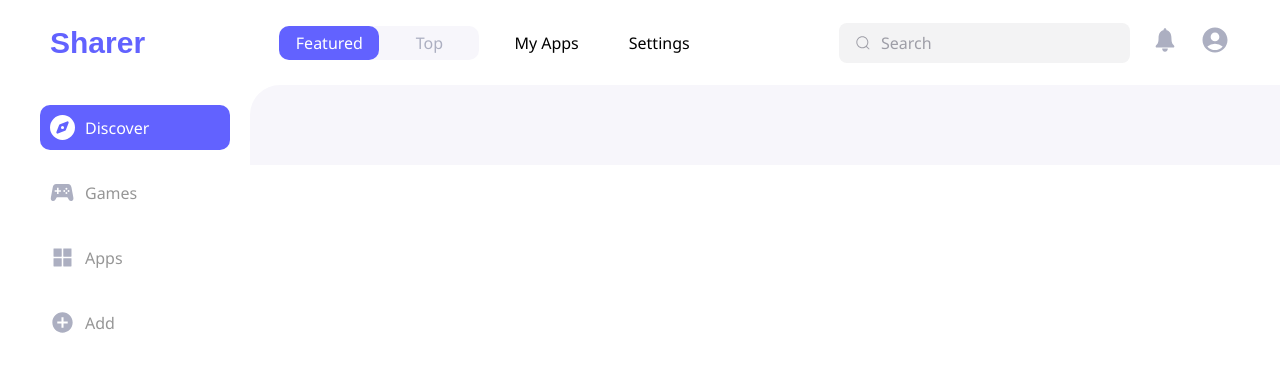
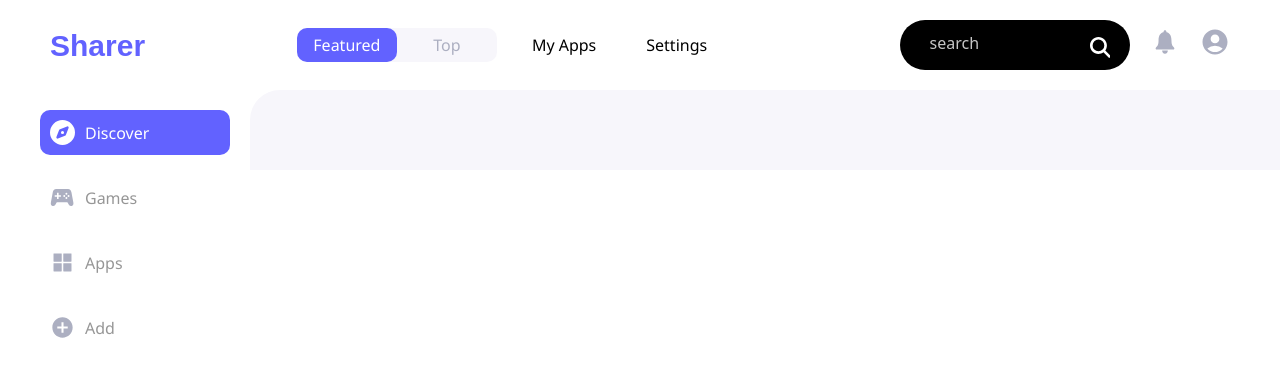
Before and after one commit to ismylsmylv/sharer, a Next.js app: page / in a window 1280 px wide. Shown: the top 376 px of the page. Built offline with nearby package versions, Linux system fonts and the light colour scheme; no server answers; a web font is replaced by a local one.

Commit message:
search replaced, pending fixes

```diff
--- a/src/components/navbar/page.tsx
+++ b/src/components/navbar/page.tsx
@@ -7,6 +7,7 @@ import Link from "next/link";
 import { HiMiniBars3CenterLeft } from "react-icons/hi2";
 import Sidebar from "../sidebar/page";
 import { IoCloseSharp } from "react-icons/io5";
+import SearchBox from "../search-box/page";
 type Props = {};
 
 function Navbar({}: Props) {
@@ -73,14 +74,17 @@ function Navbar({}: Props) {
         </Link>
       </div>
       <div className="controls">
-        <div className="group">
+        <div className="search w-64	flex items-center justify-end	">
+          <SearchBox />
+        </div>
+        {/* <div className="group">
           <svg className="icon" aria-hidden="true" viewBox="0 0 24 24">
             <g>
               <path d="M21.53 20.47l-3.66-3.66C19.195 15.24 20 13.214 20 11c0-4.97-4.03-9-9-9s-9 4.03-9 9 4.03 9 9 9c2.215 0 4.24-.804 5.808-2.13l3.66 3.66c.147.146.34.22.53.22s.385-.073.53-.22c.295-.293.295-.767.002-1.06zM3.5 11c0-4.135 3.365-7.5 7.5-7.5s7.5 3.365 7.5 7.5-3.365 7.5-7.5 7.5-7.5-3.365-7.5-7.5z"></path>
             </g>
           </svg>
           <input placeholder="Search" type="search" className="input" />
-        </div>
+        </div> */}
         <nav>
           <button>
             <IoIosNotifications color="acafc1" size={30} />
--- a/src/components/navbar/style.scss
+++ b/src/components/navbar/style.scss
@@ -89,39 +89,6 @@
             max-width: 300px;
         }
 
-        .input {
-            width: 100%;
-            height: 40px;
-            line-height: 28px;
-            padding: 0 1rem;
-            padding-left: 2.5rem;
-            border: 2px solid transparent;
-            border-radius: 8px;
-            outline: none;
-            background-color: #f3f3f4;
-            color: #0d0c22;
-            transition: .3s ease;
-        }
-
-        .input::placeholder {
-            color: #9e9ea7;
-        }
-
-        .input:focus,
-        input:hover {
-            outline: none;
-            border-color: rgba(79, 76, 234, 0.4);
-            background-color: #fff;
-            box-shadow: 0 0 0 4px rgba(76, 87, 234, 0.1);
-        }
-
-        .icon {
-            position: absolute;
-            left: 1rem;
-            fill: #9e9ea7;
-            width: 1rem;
-            height: 1rem;
-        }
     }
 }
 
--- /dev/null
+++ b/src/components/search-box/page.tsx
@@ -0,0 +1,37 @@
+"use client";
+import React, { useState } from "react";
+import "./style.scss";
+type Props = {};
+
+function SearchBox({}: Props) {
+  const [checked, setchecked] = useState(false);
+  return (
+    <div className="searchBox">
+      <div className="container">
+        <input
+          checked={checked}
+          className="checkbox"
+          type="checkbox"
+          onClick={(e) => {
+            setchecked(!checked);
+          }}
+        />
+        <div className="mainbox">
+          <div className="iconContainer">
+            <svg
+              viewBox="0 0 512 512"
+              height="1em"
+              xmlns="http://www.w3.org/2000/svg"
+              className="search_icon"
+            >
+              <path d="M416 208c0 45.9-14.9 88.3-40 122.7L502.6 457.4c12.5 12.5 12.5 32.8 0 45.3s-32.8 12.5-45.3 0L330.7 376c-34.4 25.2-76.8 40-122.7 40C93.1 416 0 322.9 0 208S93.1 0 208 0S416 93.1 416 208zM208 352a144 144 0 1 0 0-288 144 144 0 1 0 0 288z"></path>
+            </svg>
+          </div>
+          <input className="search_input" placeholder="search" type="text" />
+        </div>
+      </div>
+    </div>
+  );
+}
+
+export default SearchBox;
--- /dev/null
+++ b/src/components/search-box/style.scss
@@ -0,0 +1,87 @@
+.searchBox {
+    .container {
+        position: relative;
+        box-sizing: border-box;
+        width: fit-content;
+    }
+
+    .mainbox {
+        box-sizing: border-box;
+        position: relative;
+        width: 230px;
+        height: 50px;
+        display: flex;
+        flex-direction: row-reverse;
+        align-items: center;
+        justify-content: center;
+        border-radius: 160px;
+        background-color: rgb(0, 0, 0);
+        transition: all 0.3s ease;
+    }
+
+    .checkbox:focus {
+        border: none;
+        outline: none;
+    }
+
+    .checkbox:checked {
+        right: 10px;
+    }
+
+    .checkbox:checked~.mainbox {
+        width: 50px;
+    }
+
+    .checkbox:checked~.mainbox .search_input {
+        width: 0;
+        height: 0px;
+    }
+
+    .checkbox:checked~.mainbox .iconContainer {
+        padding-right: 8px;
+    }
+
+    .checkbox {
+        box-sizing: border-box;
+        width: 30px;
+        height: 30px;
+        position: absolute;
+        right: 17px;
+        top: 10px;
+        z-index: 9;
+        cursor: pointer;
+        appearance: none;
+    }
+
+    .search_input {
+        box-sizing: border-box;
+        height: 100%;
+        width: 170px;
+        background-color: transparent;
+        border: none;
+        outline: none;
+        padding-bottom: 4px;
+        padding-left: 10px;
+        font-size: 1em;
+        color: white;
+        transition: all 0.3s ease;
+        font-family: system-ui, -apple-system, BlinkMacSystemFont, 'Segoe UI', Roboto, Oxygen, Ubuntu, Cantarell, 'Open Sans', 'Helvetica Neue', sans-serif;
+    }
+
+    .search_input::placeholder {
+        color: rgba(255, 255, 255, 0.776);
+    }
+
+    .iconContainer {
+        box-sizing: border-box;
+        padding-top: 5px;
+        width: fit-content;
+        transition: all 0.3s ease;
+    }
+
+    .search_icon {
+        box-sizing: border-box;
+        fill: white;
+        font-size: 1.3em;
+    }
+}
```
